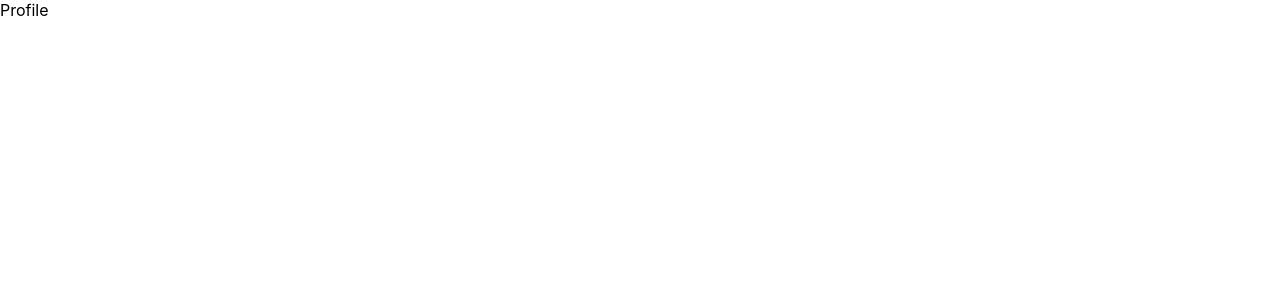
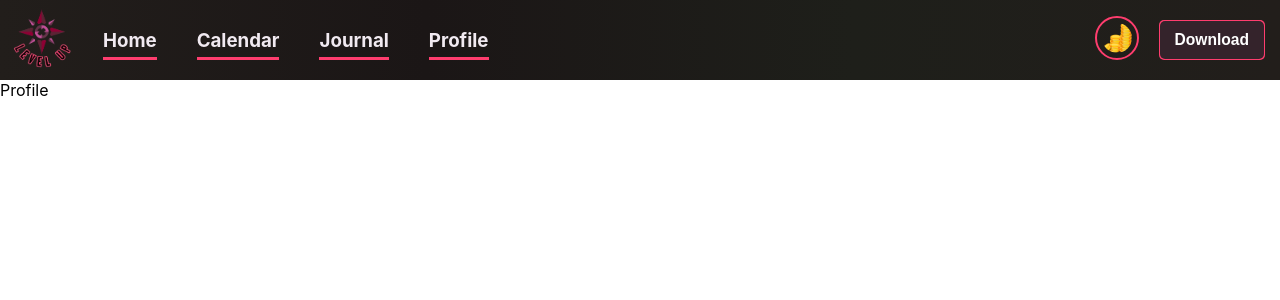
Before and after one commit to DenisHallvaxhiu/LevelUpApp, a React (Create React App) app in the folder client/levelupapp/: page /profile in a window 1280 px wide. Shown: the top 300 px of the page. Built offline with nearby package versions, Linux system fonts and the light colour scheme.

Commit message:
Link added to nav

```diff
--- a/client/levelupapp/src/components/Navbar/Navbar.jsx
+++ b/client/levelupapp/src/components/Navbar/Navbar.jsx
@@ -2,28 +2,29 @@ import React from "react";
 import "./Navbar.css";
 import Logo from "../../assets/Logo.png";
 import GoldCoins from "../../assets/Gold-coins.webp";
+import { Link } from "react-router-dom";
 
 export default function Navbar() {
   return (
     <nav id="navbar">
       <div id="navbar-logo">
-        <a href="#navbar">
+        <Link to="/">
           <img src={Logo} alt="Website Logo" />
-        </a>
+        </Link>
       </div>
       <div id="navbar-links">
-        <a href="#navbar-list">
+        <Link to="/">
           <h3>Home</h3>
-        </a>
-        <a href="#navbar-list">
+        </Link>
+        <Link to="/calendar">
           <h3>Calendar</h3>
-        </a>
-        <a href="#navbar-list">
+        </Link>
+        <Link to="#navbar-list">
           <h3>Journal</h3>
-        </a>
-        <a href="#navbar-list">
+        </Link>
+        <Link to="/profile">
           <h3>Profile</h3>
-        </a>
+        </Link>
       </div>
       <div id="navbar-buttons-right">
         <a href="#navbar-list">
--- a/client/levelupapp/src/pages/Calendar/Calendar.jsx
+++ b/client/levelupapp/src/pages/Calendar/Calendar.jsx
@@ -1,7 +1,10 @@
-import React from 'react'
-
+import React from "react";
+import Navbar from "../../components/Navbar/Navbar";
 export default function Calendar() {
   return (
-    <div>Calendar</div>
-  )
+    <>
+      <Navbar></Navbar>
+      <div>Calendar</div>
+    </>
+  );
 }
--- a/client/levelupapp/src/pages/Home/Home.jsx
+++ b/client/levelupapp/src/pages/Home/Home.jsx
@@ -21,7 +21,7 @@ export default function Home() {
         </div>
         <div className="card">
           <h2 className="card-title">Player Profile</h2>
-          <CircleAnimationLevel level="3"></CircleAnimationLevel>
+          <CircleAnimationExperience experience="31"></CircleAnimationExperience>
         </div>
         <div className="card">
           <h2 className="card-title">Experience</h2>
--- a/client/levelupapp/src/pages/Profile/Profile.jsx
+++ b/client/levelupapp/src/pages/Profile/Profile.jsx
@@ -1,7 +1,10 @@
 import React from 'react'
-
+import Navbar from "../../components/Navbar/Navbar";
 export default function Profile() {
   return (
-    <div>Profile</div>
+    <>
+      <Navbar></Navbar>
+      <div>Profile</div>
+    </>
   )
 }
```
